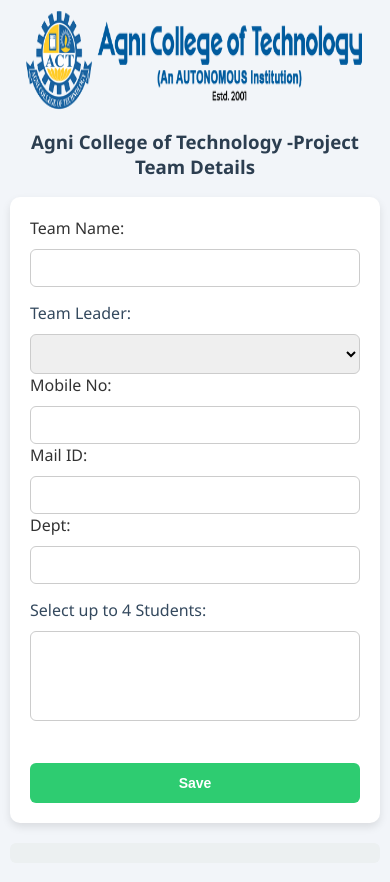
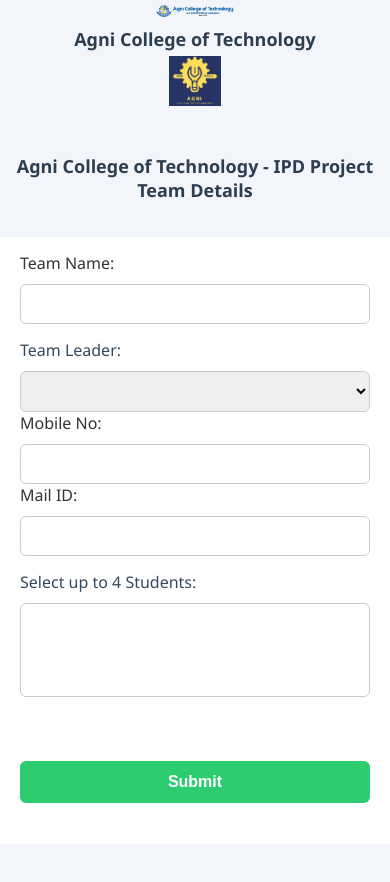
Before and after one commit to balajihack21/ipd-act, a plain HTML site: page index.html in a window 390 px wide. After the commit the page ends 844 px from the top, so only its background shows below. Drawn offline with nearby package versions, Linux system fonts and the light colour scheme; no server answers.

Commit message:
Update with mobile Responsive

```diff
--- a/index.html
+++ b/index.html
@@ -3,17 +3,26 @@
 
 <head>
     <meta charset="UTF-8">
-    <title>Project Team Form with Firebase</title>
+    <meta name="viewport" content="width=device-width, initial-scale=1.0, maximum-scale=2.0, user-scalable=yes">
+    <title>IPD Agni College of Technology</title>
     <link href="https://cdn.jsdelivr.net/npm/select2@4.1.0-rc.0/dist/css/select2.min.css" rel="stylesheet" />
     <link rel="stylesheet" href="style.css">
 </head>
 
 <body>
     <div id="logo">
-        <!-- <img src="1753282856993.jpg" alt="Agni Logo"> -->
-        <img src="AGNI-LOGO-AUTO.png" alt="Agni_logo">
+        <div class="logo-image">
+            <img src="AGNI-LOGO-AUTO.png" alt="Agni Left Logo">
         </div>
-    <h3>Agni College of Technology -Project Team Details</h3>
+        <div class="logo-text">
+            <h1>Agni College of Technology</h1>
+        </div>
+        <div class="logo-image">
+            <img src="1753282856993.jpg" alt="Agni Right Logo">
+        </div>
+    </div>
+
+    <h3>Agni College of Technology - IPD Project Team Details</h3>
     <form id="teamForm">
         Team Name: <input type="text" name="teamName" required>
         <label for="teamLeader">Team Leader:</label>
@@ -21,16 +30,15 @@
 
         Mobile No: <input type="number" name="mobile" required>
         Mail ID: <input type="email" name="email" required>
-        Dept: <input type="text" name="dept" required>
 
         <label for="studentSelect">Select up to 4 Students:</label>
         <select id="studentSelect" name="students" multiple required></select>
 
         <br><br>
-        <button type="submit">Save</button>
+        <button type="submit">Submit</button>
     </form>
 
-    <pre id="savedData"></pre>
+    <!-- <pre id="savedData"></pre> -->
 
     <!-- Firebase SDK -->
     <script src="https://www.gstatic.com/firebasejs/9.6.10/firebase-app-compat.js"></script>
@@ -719,7 +727,7 @@
         ];
 
         const select = document.getElementById("studentSelect");
-        const savedDataDiv = document.getElementById("savedData");
+        // const savedDataDiv = document.getElementById("savedData");
 
         async function loadStudents() {
             const usedStudentsSnapshot = await db.collection("projectTeams").get();
@@ -759,7 +767,6 @@
             $('#studentSelect').select2({
                 placeholder: "Search and select students",
                 maximumSelectionLength: 4,
-                minimumInputLength: 3,
                 allowClear: true
             });
 
@@ -775,19 +782,22 @@
             const selectedStudents = $('#studentSelect').val().map(s => JSON.parse(s));
             const teamLeader = JSON.parse($('#teamLeader').val());
 
+            if (selectedStudents.length < 3) {
+                alert("Please select at least 3 students.");
+                return;
+            }
+
             const teamData = {
                 teamName: formData.get("teamName"),
                 teamLeader: teamLeader,
                 mobile: formData.get("mobile"),
                 email: formData.get("email"),
-                dept: formData.get("dept"),
                 students: selectedStudents,
                 timestamp: firebase.firestore.FieldValue.serverTimestamp()
             };
 
             try {
                 await db.collection("projectTeams").add(teamData);
-                savedDataDiv.textContent = JSON.stringify(teamData, null, 2);
                 alert("Team Saved!");
                 location.reload(); // Refresh to update student list
             } catch (err) {
--- a/style.css
+++ b/style.css
@@ -1,5 +1,10 @@
 * {
     box-sizing: border-box;
+}
+html, body {
+    height: 100%;
+    margin: 0;
+    padding: 0;
 }
 
 body {
@@ -10,30 +15,46 @@
     color: #333;
 }
 
-    #logo{
-        /* border: 1px solid black; */
-        width: 100%;
+#logo {
     display: flex;
     justify-content: center;
     align-items: center;
+    gap: 10px;
+    flex-wrap: wrap;
+    text-align: center;
+    margin-bottom: 15px;
 }
 
-    #logo img{
-        height: 100px;
-        width: 350px;
+#logo .logo-image img {
+    max-height: 60px;
+    max-width: 100px;
+    object-fit: contain;
 }
+
+#logo .logo-text h1 {
+    font-size: 22px;
+    margin: 0;
+    color: #2c3e50;
+    padding: 0 10px;
+    font-weight: 600;
+}
+
+
+
 h3 {
     text-align: center;
     color: #2c3e50;
+    margin-bottom: 25px;
 }
 
 form {
+    width: 100%;
     max-width: 500px;
     margin: auto;
     background: #ffffff;
     padding: 25px 30px;
     border-radius: 10px;
-        box-shadow: 0 4px 8px rgba(0,0,0,0.1);
+    box-shadow: 0 4px 8px rgba(0, 0, 0, 0.1);
 }
 
 label {
@@ -66,11 +87,6 @@
     transition: background-color 0.3s ease;
 }
 
-
-  #select2-teamLeader-container{
-    overflow: visible;
-
-  }
 button:hover {
     background-color: #27ae60;
 }
@@ -95,16 +111,67 @@
     min-height: 40px;
 }
 
+/* Fix for team leader select overflow */
+#select2-teamLeader-container {
+    overflow: visible;
+}
+
 @media (max-width: 600px) {
+    html, body {
+        height: 100%;
+        margin: 0;
+        padding: 0;
+    }
+
     body {
+        display: flex;
+        flex-direction: column;
+        align-items: stretch;
+        justify-content: flex-start;
+        background: #f2f5f9;
+        height: 100vh;
+    }
+
+    #logo {
+        flex-direction: column;
+        gap: 5px;
+    }
+
+    #logo .logo-text h1 {
+        font-size: 18px;
+    }
+
+    #logo .logo-image img {
+        max-width: 80px;
+        max-height: 50px;
+    }
+
+    h3 {
         padding: 10px;
+        font-size: 18px;
     }
 
     form {
-            padding: 20px;
+        flex: 1;
+        width: 100vw;
+        height: 100%;
+        margin: 0;
+        padding: 15px 20px;
+        border-radius: 0;
+        box-shadow: none;
+        max-width: none;
+        overflow-y: auto;
+        display: flex;
+        flex-direction: column;
+        justify-content: flex-start;
     }
 
     input, select, button {
-            font-size: 14px;
+        font-size: 16px;
+    }
+
+    #savedData {
+        width: 100%;
+        max-width: none;
     }
 }
```
Lines whose indentation alone changed are shown as unchanged.
